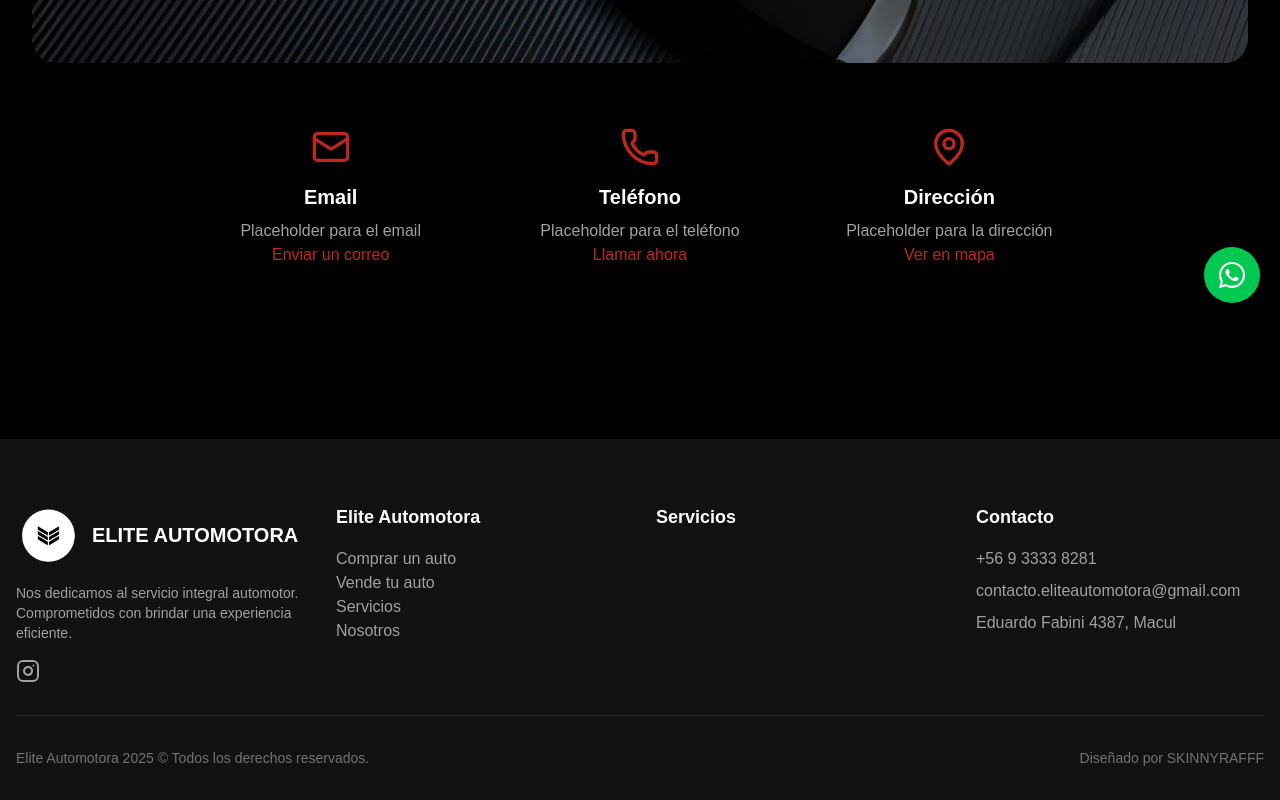
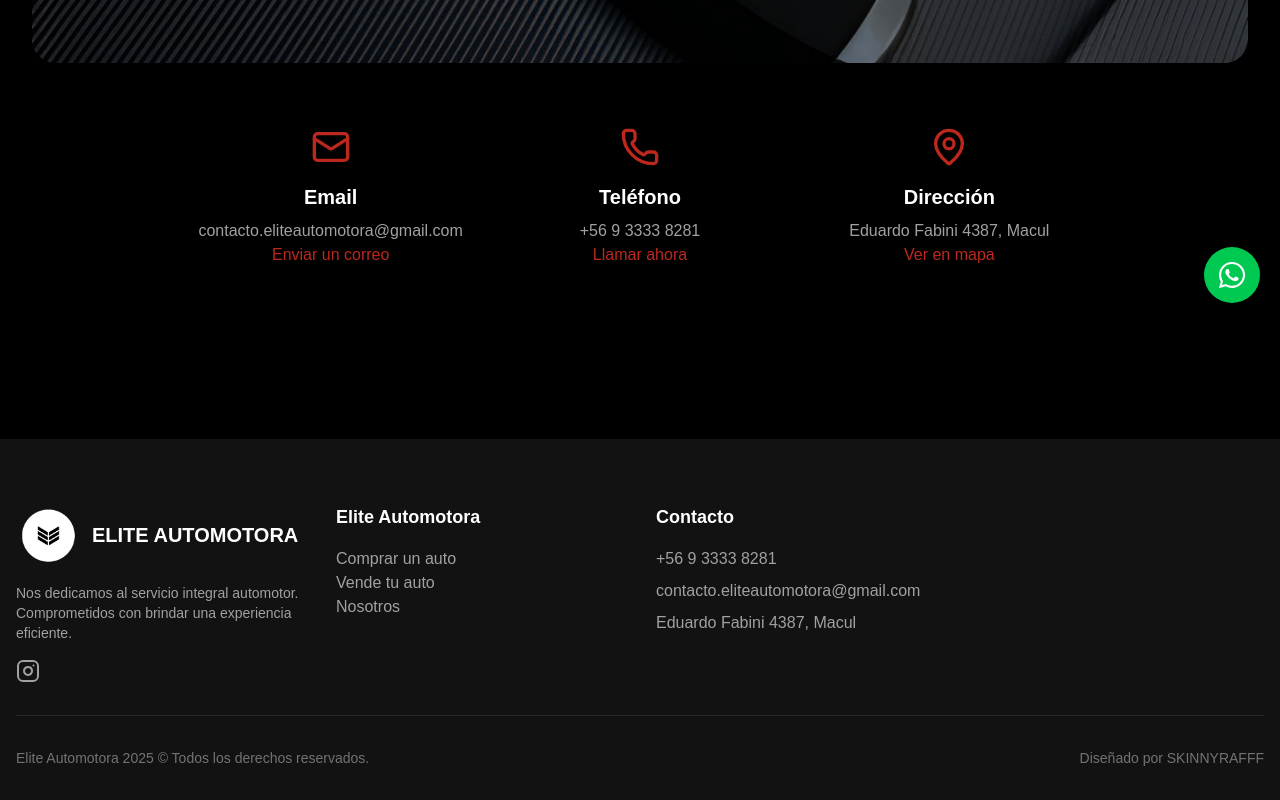
Before and after one commit to Skinnyrafff/EliteAutomotora, a Next.js app in the folder catalogo-web/: page /contacto in a window 1280 px wide. Shown: the part 477-1277 px from the top of the page. Built offline with nearby package versions, Linux system fonts and the light colour scheme.

Commit message:
feat: actualiza datos de contacto y limpia footer

```diff
--- a/catalogo-web/src/app/contacto/page.tsx
+++ b/catalogo-web/src/app/contacto/page.tsx
@@ -29,24 +29,24 @@ export default function ContactoPage() {
             <div className="flex flex-col items-center">
               <Mail className="h-10 w-10 text-[#BC281D] mb-4" />
               <h3 className="text-xl font-semibold text-white">Email</h3>
-              <p className="text-neutral-400 mt-2">Placeholder para el email</p>
-              <a href="mailto:" className="text-[#BC281D] hover:underline">Enviar un correo</a>
+              <p className="text-neutral-400 mt-2">contacto.eliteautomotora@gmail.com</p>
+              <a href="mailto:contacto.eliteautomotora@gmail.com" className="text-[#BC281D] hover:underline">Enviar un correo</a>
             </div>
 
             {/* Phone */}
             <div className="flex flex-col items-center">
               <Phone className="h-10 w-10 text-[#BC281D] mb-4" />
               <h3 className="text-xl font-semibold text-white">Teléfono</h3>
-              <p className="text-neutral-400 mt-2">Placeholder para el teléfono</p>
-              <a href="tel:" className="text-[#BC281D] hover:underline">Llamar ahora</a>
+              <p className="text-neutral-400 mt-2">+56 9 3333 8281</p>
+              <a href="tel:+56933338281" className="text-[#BC281D] hover:underline">Llamar ahora</a>
             </div>
 
             {/* Address */}
             <div className="flex flex-col items-center">
               <MapPin className="h-10 w-10 text-[#BC281D] mb-4" />
               <h3 className="text-xl font-semibold text-white">Dirección</h3>
-              <p className="text-neutral-400 mt-2">Placeholder para la dirección</p>
-              <a href="#" target="_blank" rel="noopener noreferrer" className="text-[#BC281D] hover:underline">Ver en mapa</a>
+              <p className="text-neutral-400 mt-2">Eduardo Fabini 4387, Macul</p>
+              <a href="https://www.google.com/maps/search/?api=1&query=Eduardo+Fabini+4387,+Macul" target="_blank" rel="noopener noreferrer" className="text-[#BC281D] hover:underline">Ver en mapa</a>
             </div>
 
           </div>
--- a/catalogo-web/src/components/Footer.tsx
+++ b/catalogo-web/src/components/Footer.tsx
@@ -35,17 +35,12 @@ export default function Footer() {
             <ul>
               <li><Link href="/catalogo" className="text-neutral-400 hover:text-white">Comprar un auto</Link></li>
               <li><Link href="/vender" className="text-neutral-400 hover:text-white">Vende tu auto</Link></li>
-              <li><Link href="#" className="text-neutral-400 hover:text-white">Servicios</Link></li>
+
               <li><Link href="#" className="text-neutral-400 hover:text-white">Nosotros</Link></li>
             </ul>
           </div>
 
-          {/* Servicios */}
-          <div>
-            <h3 className="text-lg font-semibold mb-4">Servicios</h3>
-            <ul>
-            </ul>
-          </div>
+
 
           {/* Contacto */}
           <div>
```
